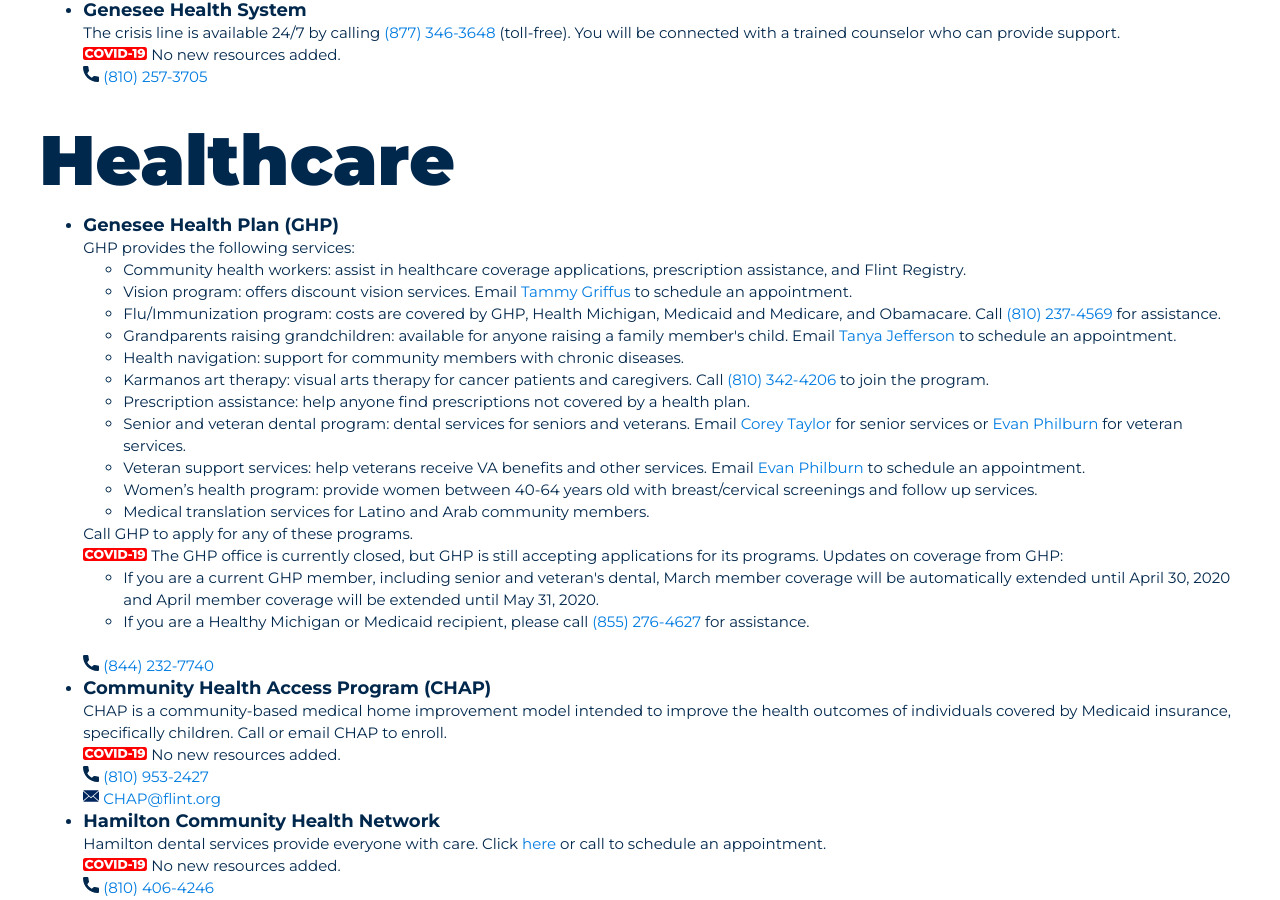
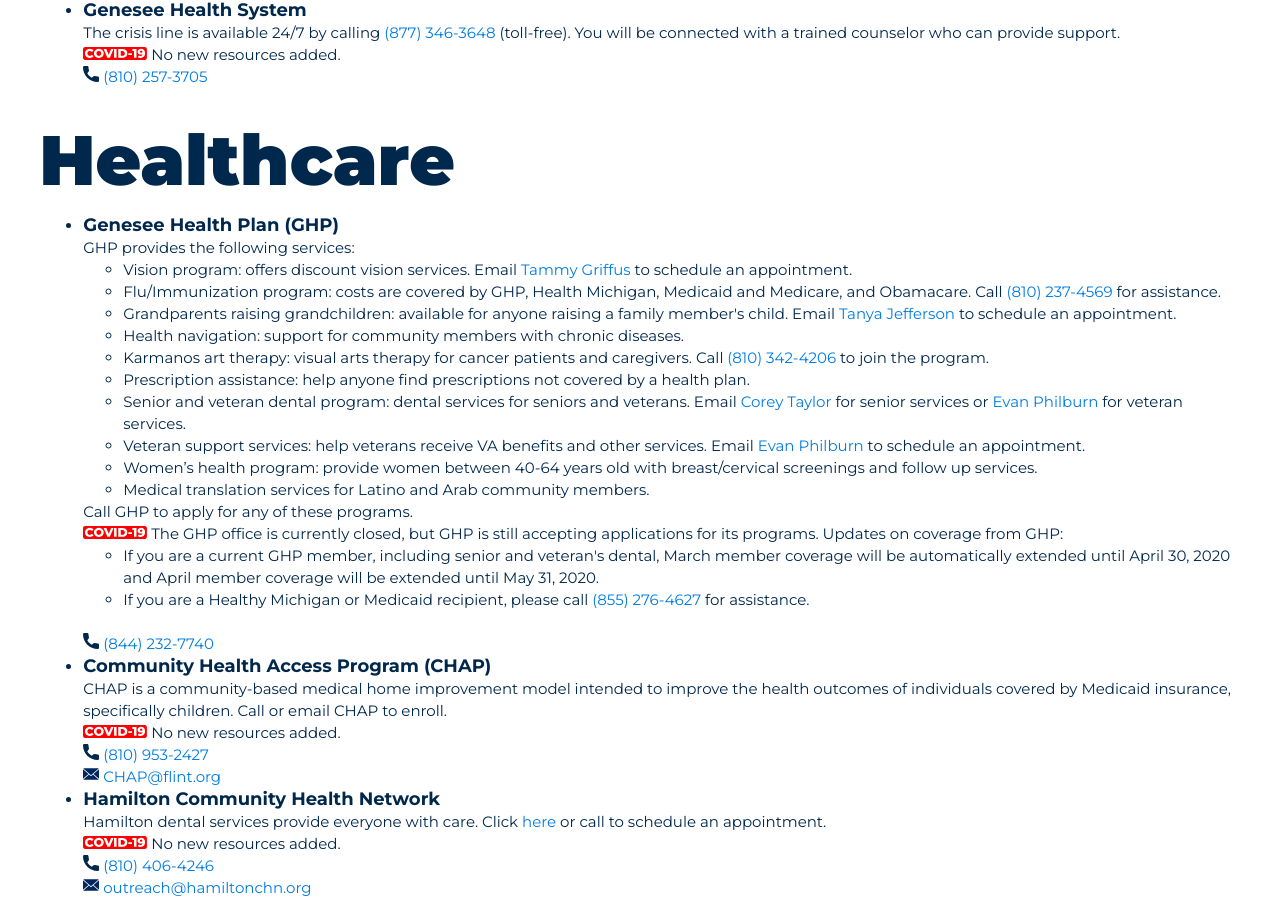
Before and after one commit to umichfjp/umichfjp.github.io, a Jekyll site: the page built from pages/resources.html, in a window 1280 px wide and 900 px high, scrolled down 2115 px. Built offline with Jekyll 4.4.1, drawn with Linux system fonts in a browser that asks for light colours.

Commit message:
Update resources.html

```diff
--- a/pages/resources.html
+++ b/pages/resources.html
@@ -172,7 +172,6 @@ title: Resources - FJP
             <b><big>Genesee Health Plan (GHP)</big></b>
             <br />GHP provides the following services:
             <ul>
-              <li>Community health workers: assist in healthcare coverage applications, prescription assistance, and Flint Registry.</li>
               <li>Vision program: offers discount vision services. Email <a href="mailto:tgriffus@countyhealthplans.org?subject=GHP Discount Vision Services Program">Tammy Griffus</a> to schedule an appointment.</li>
               <li>Flu/Immunization program: costs are covered by GHP, Health Michigan, Medicaid and Medicare, and Obamacare. Call <a href="tel:+1810-237-4569">(810) 237-4569</a> for assistance.</li>
               <li>Grandparents raising grandchildren: available for anyone raising a family member's child. Email <a href="mailto:tjefferson@countyhealthplans.org?subject=GHP Grandparents raising grandchildren">Tanya Jefferson</a> to schedule an appointment.</li>
```
